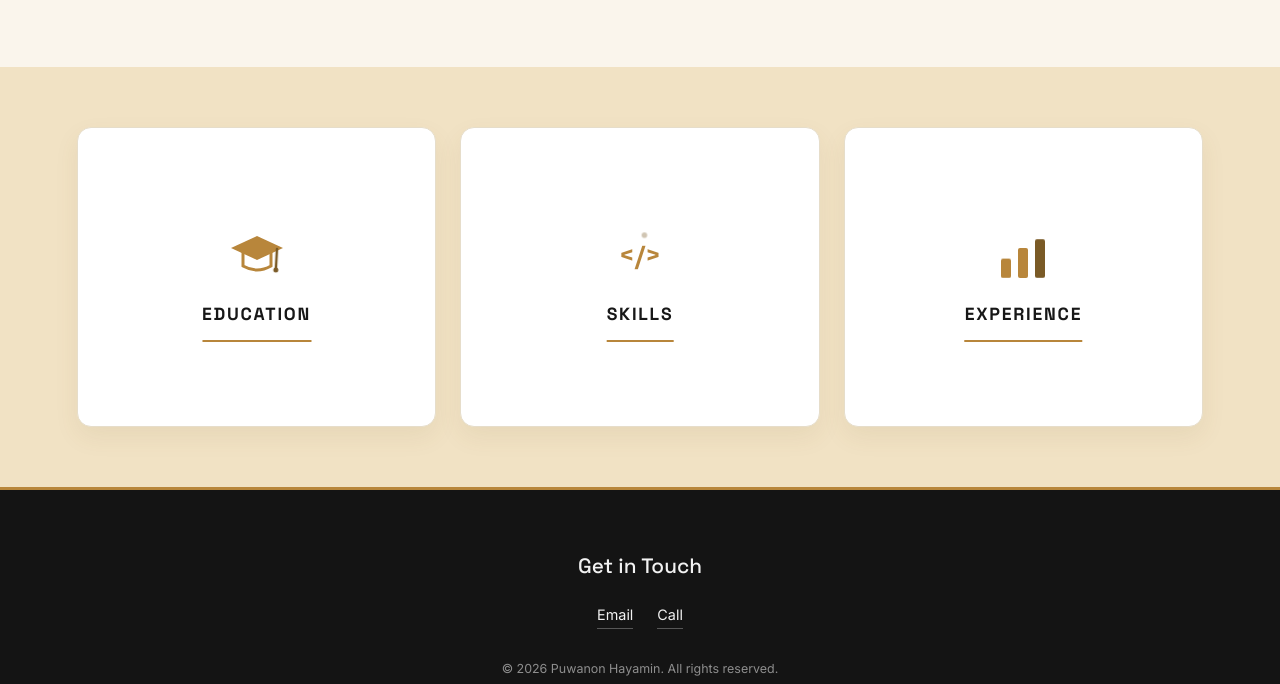
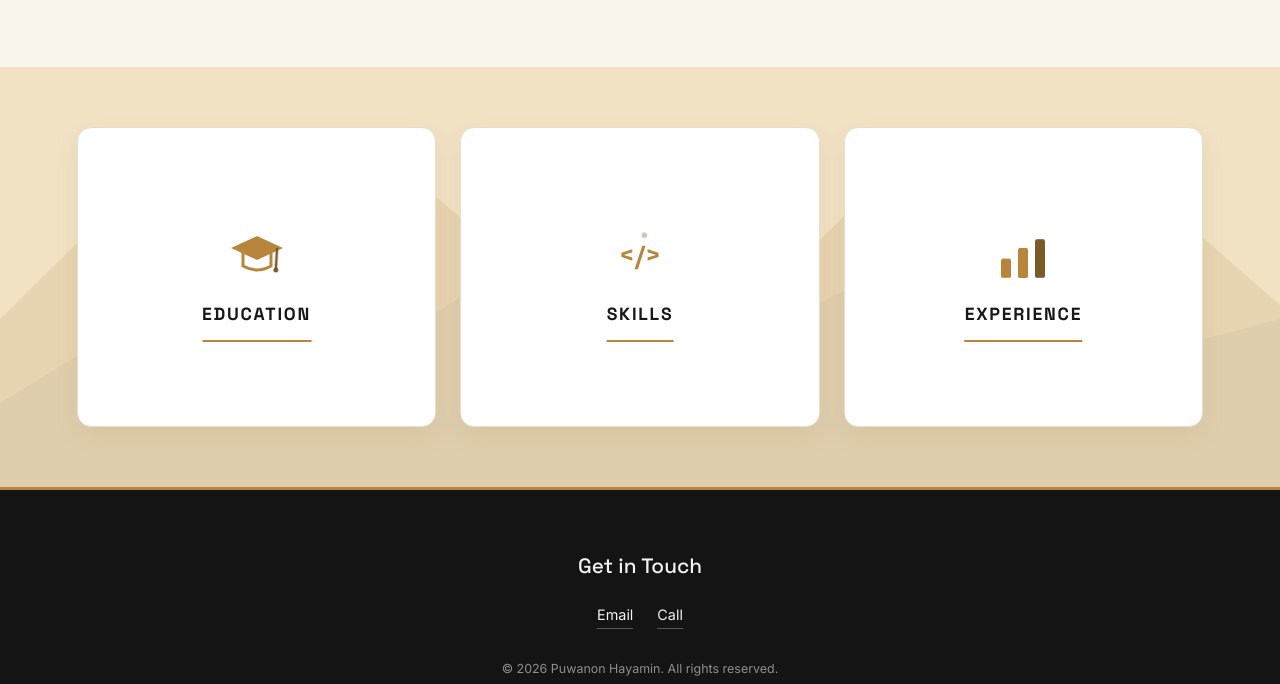
Before and after one commit to Puwanon404/mini-site, a plain HTML site: page index.html in a window 1280 px wide. Shown: the part 509-1193 px from the top of the page. Drawn offline with Linux system fonts and the light colour scheme.

Commit message:
Add subtle mountain pattern background

```diff
--- a/index.html
+++ b/index.html
@@ -82,6 +82,16 @@
     </section>
 
     <section class="background-grid">
+      <div class="bg-pattern" aria-hidden="true">
+        <svg viewBox="0 0 1200 300" preserveAspectRatio="none" xmlns="http://www.w3.org/2000/svg">
+          <path class="bg-pattern-back"
+            d="M0,180 L120,90 L240,150 L360,60 L480,140 L600,80 L720,160 L840,70 L960,150 L1080,90 L1200,170 L1200,300 L0,300 Z"
+            fill="var(--accent)"/>
+          <path class="bg-pattern-front"
+            d="M0,240 L150,170 L300,230 L480,140 L650,210 L820,150 L1000,220 L1200,180 L1200,300 L0,300 Z"
+            fill="var(--accent-dark)"/>
+        </svg>
+      </div>
 
       <article class="col" id="education">
         <h2>Education</h2>
--- a/style.css
+++ b/style.css
@@ -395,10 +395,32 @@ header nav a:hover {
 /* ---------- Education / Skills / Experience grid ---------- */
 
 .background-grid {
+  position: relative;
   display: flex;
   gap: 24px;
   padding: 60px 6%;
   background: var(--accent-soft);
+  overflow: hidden;
+  transition: background-color 0.4s ease;
+}
+
+.bg-pattern {
+  position: absolute;
+  inset: 0;
+  z-index: 0;
+  opacity: 0.14;
+  pointer-events: none;
+}
+
+.bg-pattern svg {
+  width: 100%;
+  height: 100%;
+  display: block;
+}
+
+.bg-pattern-back,
+.bg-pattern-front {
+  transition: fill 0.4s ease;
 }
 
 .col {
@@ -411,6 +433,7 @@ header nav a:hover {
   transition: transform 0.35s ease, box-shadow 0.35s ease, opacity 0.35s ease,
     background-color 0.4s ease, border-color 0.4s ease;
   position: relative;
+  z-index: 1;
   min-height: 300px;
   overflow: hidden;
 }
```
